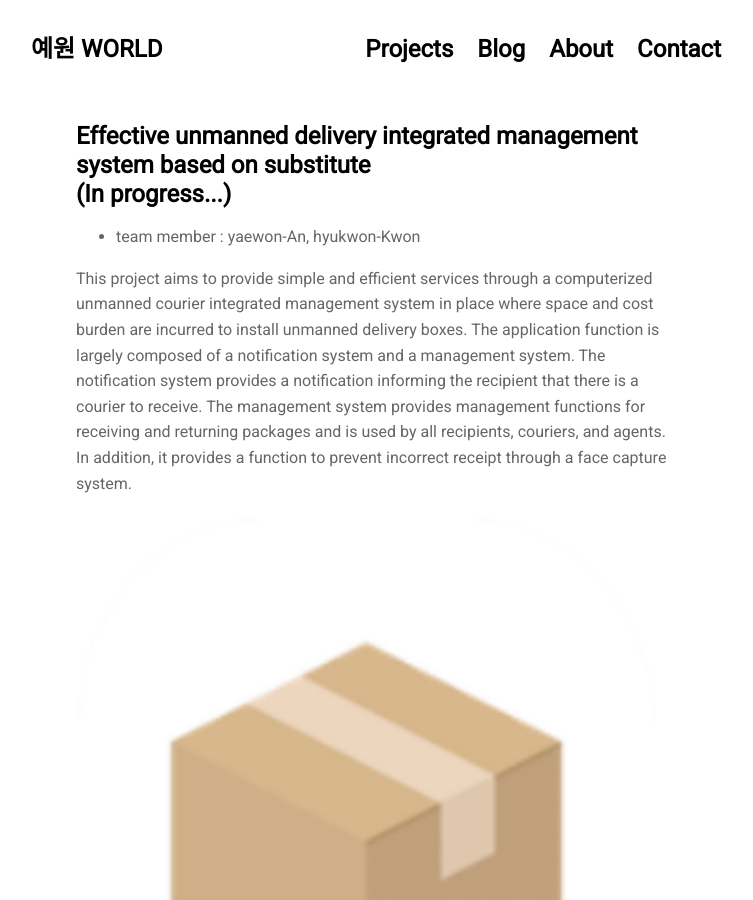
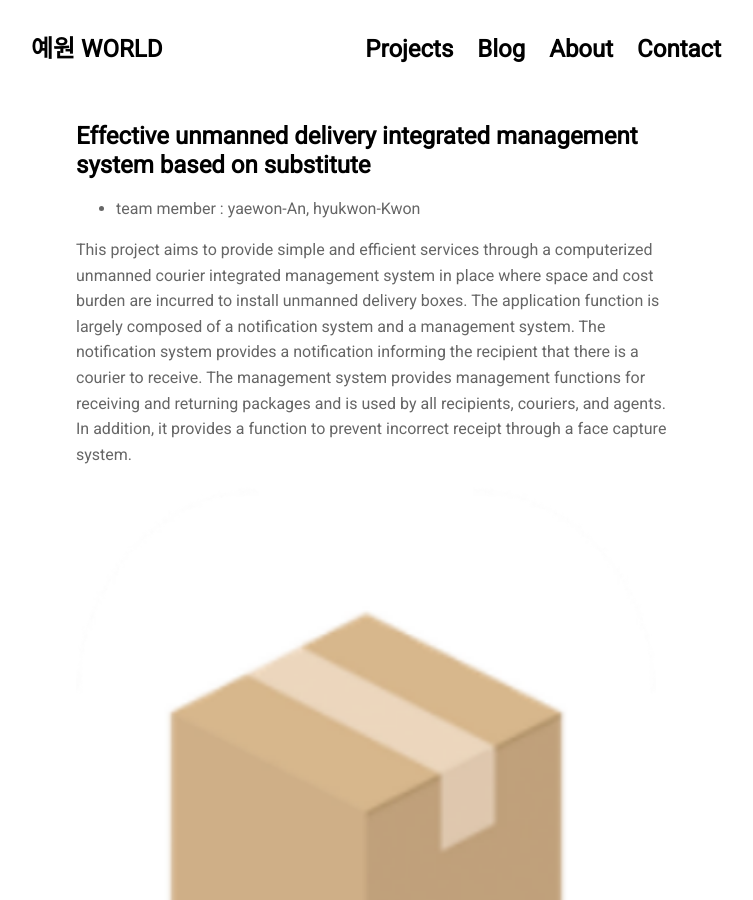
Before and after one commit to yaewon0411/blog, a Jekyll site: the page built from projects/proj-2.md, in a window 1280 px wide and 900 px high. Shown: the whole window, without its empty margins (264-1017 px from the left). Built offline with Jekyll 4.4.1, drawn with Linux system fonts in a browser that asks for light colours; nearby versions of some CDN libraries.

Commit message:
add proj2 gif

```diff
--- a/projects/proj-2.md
+++ b/projects/proj-2.md
@@ -1,6 +1,6 @@
 ---
 layout: post
-title: 'Effective unmanned delivery integrated management system based on substitute<br> (In progress...)'
+title: 'Effective unmanned delivery integrated management system based on substitute'
 ---
 - team member : yaewon-An, hyukwon-Kwon
 
```
Also changed, not shown: other parts of projects/proj-2.md (+1 -1 lines), assets/img/projects/proj-2/gif1.gif (added), assets/img/projects/proj-2/gif2.gif (added).
